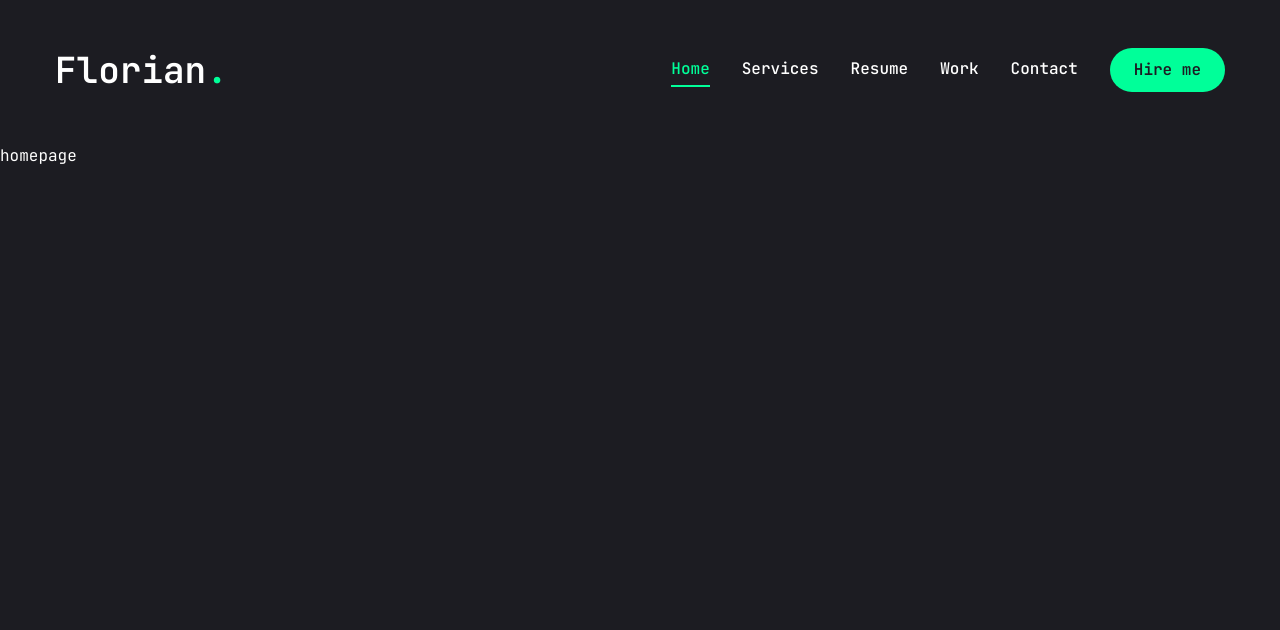
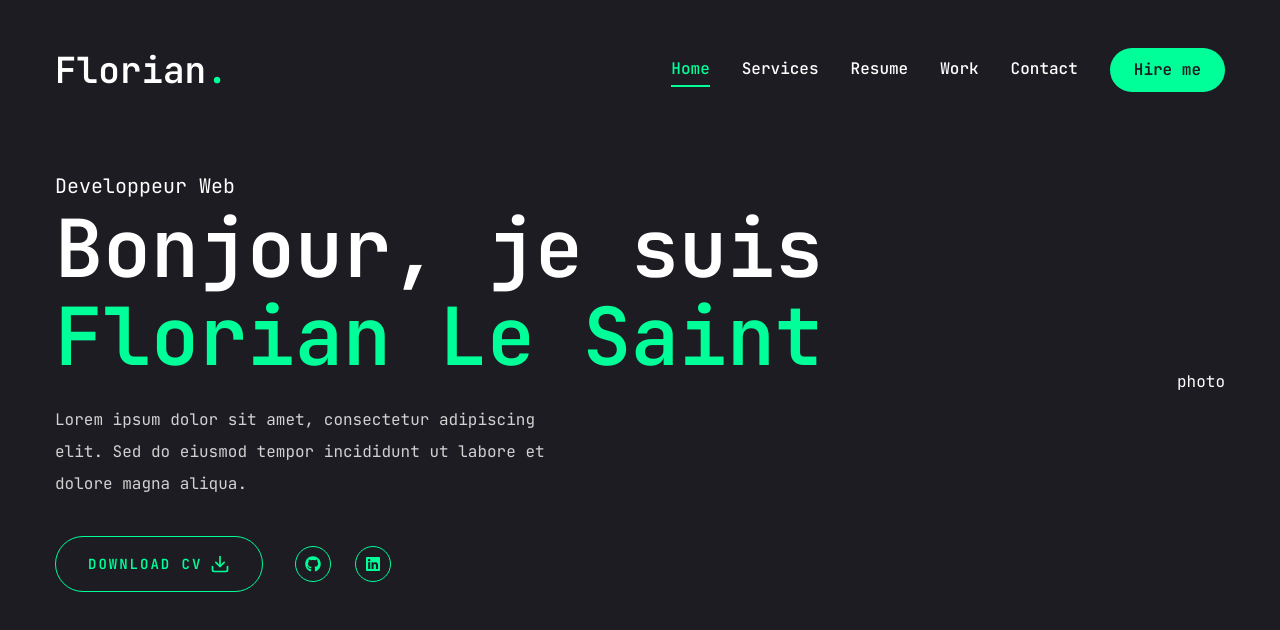
Before and after one commit to flols/Portfolio, a Next.js app: page / in a window 1280 px wide. Shown: the top 630 px of the page. Built offline with nearby package versions, Linux system fonts and the light colour scheme.

Commit message:
add title and button on home page

```diff
--- a/app/page.jsx
+++ b/app/page.jsx
@@ -1,7 +1,52 @@
-import Image from "next/image";
+import { Button } from "@/components/ui/button";
+import { FiDownload } from "react-icons/fi";
 
-export default function Home() {
+// components
+import Social from "@/components/Social";
+
+
+const Home = () => {
   return (
-    <main>homepage</main>
+    <section className="h-full">
+      <div className="container mx-auto h-full">
+        <div className="flex flex-col xl:flex-row items-center justify-between xl:pt-8 xl:pb-24">
+          {/* text */}
+          <div className="text-center xl:text-left">
+            <span className="text-xl">Developpeur Web</span>
+            <h1 className="h1 mb-6">
+              Bonjour, je suis <br />
+              <span className="text-accent">Florian Le Saint</span>
+            </h1>
+            <p className="max-w-[500px] mb-9 text-white/80">
+              Lorem ipsum dolor sit amet, consectetur adipiscing elit. Sed do
+              eiusmod tempor incididunt ut labore et dolore magna aliqua.
+            </p>
+            {/* button and social */}
+            <div className="flex flex-col xl:flex-row items-center gap-8">
+              <Button
+                variant="outline"
+                size="lg"
+                className="uppercase flex items-center gap-2"
+              >
+                <span>Download CV</span>
+                <FiDownload className="text-xl" />
+              </Button>
+              <div className="mb-8 xl:mb-0">
+                <Social
+                  containerStyles="flex gap-6"
+                  iconStyles="w-9 h-9 border border-accent rounded-full flex
+                  justify-center items-center text-accent text-base hover:bg-accent
+                  hover:text-primary hover:transition-all duration-500"
+                />
+              </div>
+            </div>
+          </div>
+          {/* photo */}
+          <div>photo</div>
+        </div>
+      </div>
+    </section>
   );
-}
+};
+
+export default Home;
```
